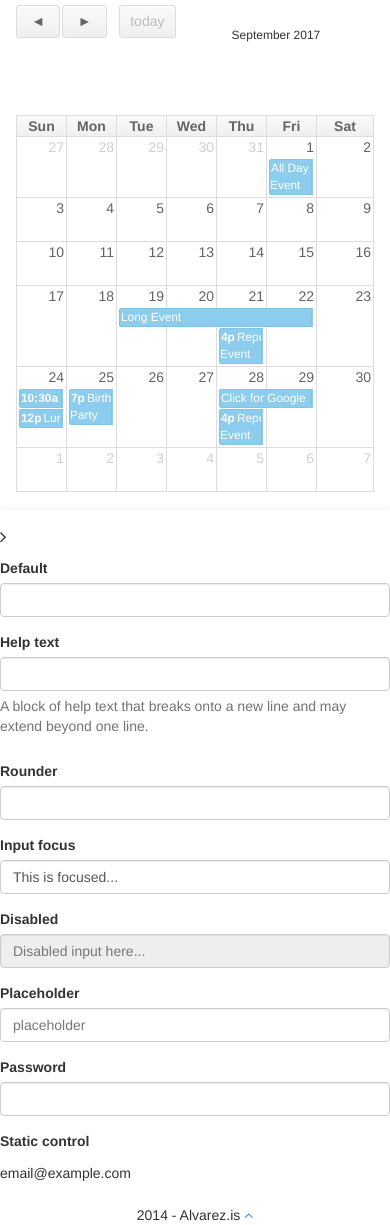
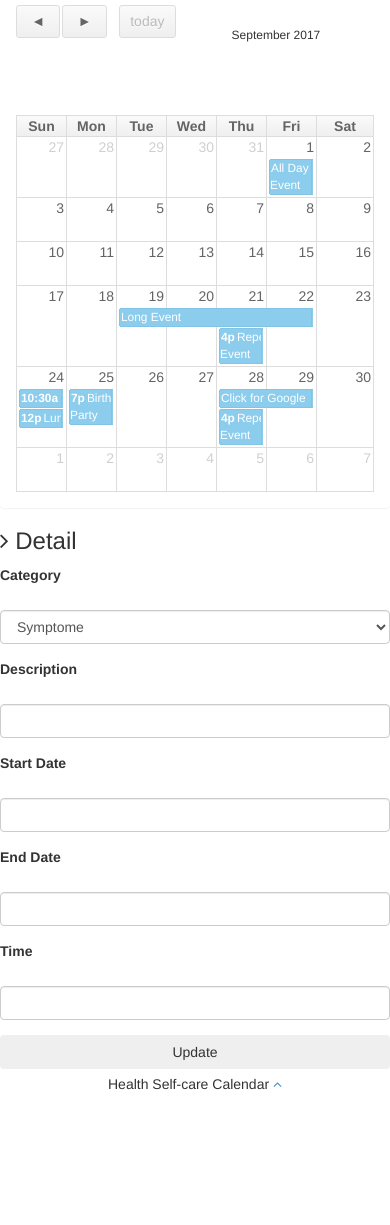
Before and after one commit to HealthSCC/HackRice7, a Flask app: template frontend/templates/calendar_user.html in a window 390 px wide. Shown: the part 57-1282 px from the top of the page. After the commit the page ends 1147 px from the top, so only its background shows below. Run offline with Flask 2, Linux system fonts and the light colour scheme; the template is opened without the code that fills it, so the values that code supplies are empty; some libraries are stand-ins or nearby versions.

Commit message:
update user page

```diff
--- a/frontend/templates/calendar_user.html
+++ b/frontend/templates/calendar_user.html
@@ -256,73 +256,66 @@
                   </aside>
                   <!-- END CALEDNDAR -->
 
-                  <aside class="col-lg-3 mt">
+                  <aside class="col-lg-3 side-table">
                       <div class="form-panel side-form">
-                      <h4 class="mb"><i class="fa fa-angle-right"></i> {{ eventName }}</h4>
+                      <h3 class="mb"><i class="fa fa-angle-right"></i> Detail</h3>
                       <form class="form-horizontal style-form" method="get">
                           <div class="form-group">
-                              <label class="col-sm-2 col-sm-2 control-label">Default</label>
-                              <div class="col-sm-10">
-                                  <input type="text" class="form-control">
+                              <label class="col-sm-2 col-sm-2 control-label">Category</label>
+                              <br><br>
+                              <div class="col-sm-12">
+                                  <select class="form-control">
+                                    <option>Symptome</option>
+                                    <option>Medicine</option>
+                                    <option>Record</option>
+                                    <option>Appointment</option>
+                                    <option>Physical Examination</option>
+                                  </select>
                               </div>
                           </div>
                           <div class="form-group">
-                              <label class="col-sm-2 col-sm-2 control-label">Help text</label>
-                              <div class="col-sm-10">
-                                  <input type="text" class="form-control">
-                                  <span class="help-block">A block of help text that breaks onto a new line and may extend beyond one line.</span>
+                              <label class="col-sm-12 col-sm-12 control-label">Description</label>
+                              <br><br>
+                              <div class="col-sm-12">
+                                  <input type="text" class="form-control" value={{description}} >
                               </div>
                           </div>
                           <div class="form-group">
-                              <label class="col-sm-2 col-sm-2 control-label">Rounder</label>
-                              <div class="col-sm-10">
-                                  <input type="text" class="form-control round-form">
+                              <label class="col-sm-12 col-sm-12 control-label">Start Date</label>
+                              <br><br>
+                              <div class="col-sm-12">
+                                  <input type="text" class="form-control" value={{start_date}} >
                               </div>
                           </div>
                           <div class="form-group">
-                              <label class="col-sm-2 col-sm-2 control-label">Input focus</label>
-                              <div class="col-sm-10">
-                                  <input class="form-control" id="focusedInput" type="text" value="This is focused...">
+                              <label class="col-sm-12 col-sm-12 control-label">End Date</label>
+                              <br><br>
+                              <div class="col-sm-12">
+                                  <input type="text" class="form-control" value={{end_date}} >
                               </div>
                           </div>
                           <div class="form-group">
-                              <label class="col-sm-2 col-sm-2 control-label">Disabled</label>
-                              <div class="col-sm-10">
-                                  <input class="form-control" id="disabledInput" type="text" placeholder="Disabled input here..." disabled="">
+                              <label class="col-sm-12 col-sm-12 control-label">Time</label>
+                              <br><br>
+                              <div class="col-sm-12">
+                                  <input type="text" class="form-control" value={{time}} >
                               </div>
                           </div>
-                          <div class="form-group">
-                              <label class="col-sm-2 col-sm-2 control-label">Placeholder</label>
-                              <div class="col-sm-10">
-                                  <input type="text" class="form-control" placeholder="placeholder">
-                              </div>
-                          </div>
-                          <div class="form-group">
-                              <label class="col-sm-2 col-sm-2 control-label">Password</label>
-                              <div class="col-sm-10">
-                                  <input type="password" class="form-control" placeholder="">
-                              </div>
-                          </div>
-                          <div class="form-group">
-                              <label class="col-lg-2 col-sm-2 control-label">Static control</label>
-                              <div class="col-lg-10">
-                                  <p class="form-control-static">email@example.com</p>
-                              </div>
-                          </div>
+                          <button class="btn btn-theme btn-block" href="index.html" type="submit">Update</button>
                       </form>
                   </div>
                   </aside>
               </div>
               <!-- page end-->
-		</section><! --/wrapper -->
+		</section><!--/wrapper -->
       </section><!-- /MAIN CONTENT -->
 
       <!--main content end-->
       <!--footer start-->
       <footer class="site-footer">
           <div class="text-center">
-              2014 - Alvarez.is
-              <a href="calendar.html#" class="go-top">
+              Health Self-care Calendar
+              <a href="calendar_user.html#" class="go-top">
                   <i class="fa fa-angle-up"></i>
               </a>
           </div>
```
